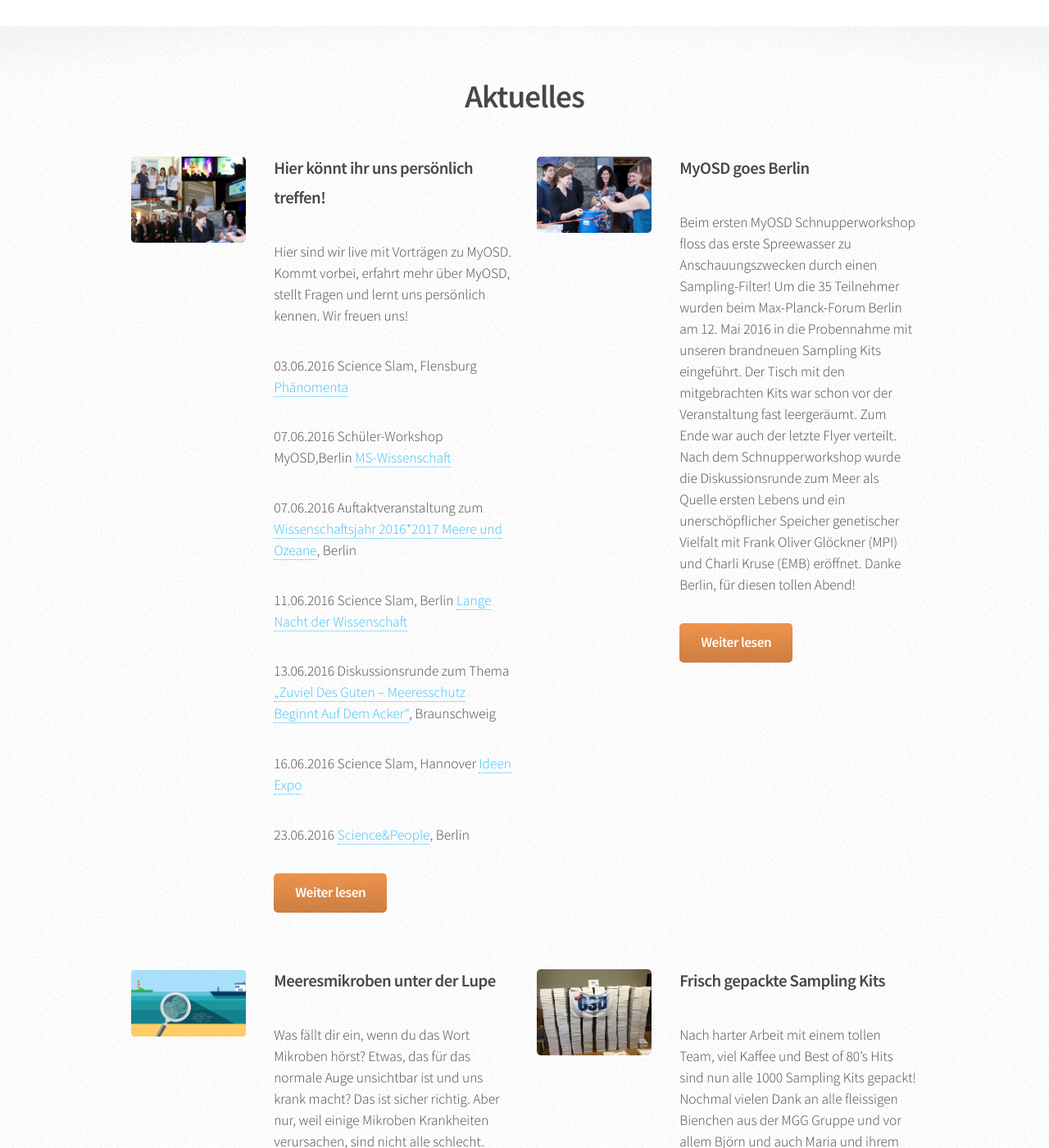
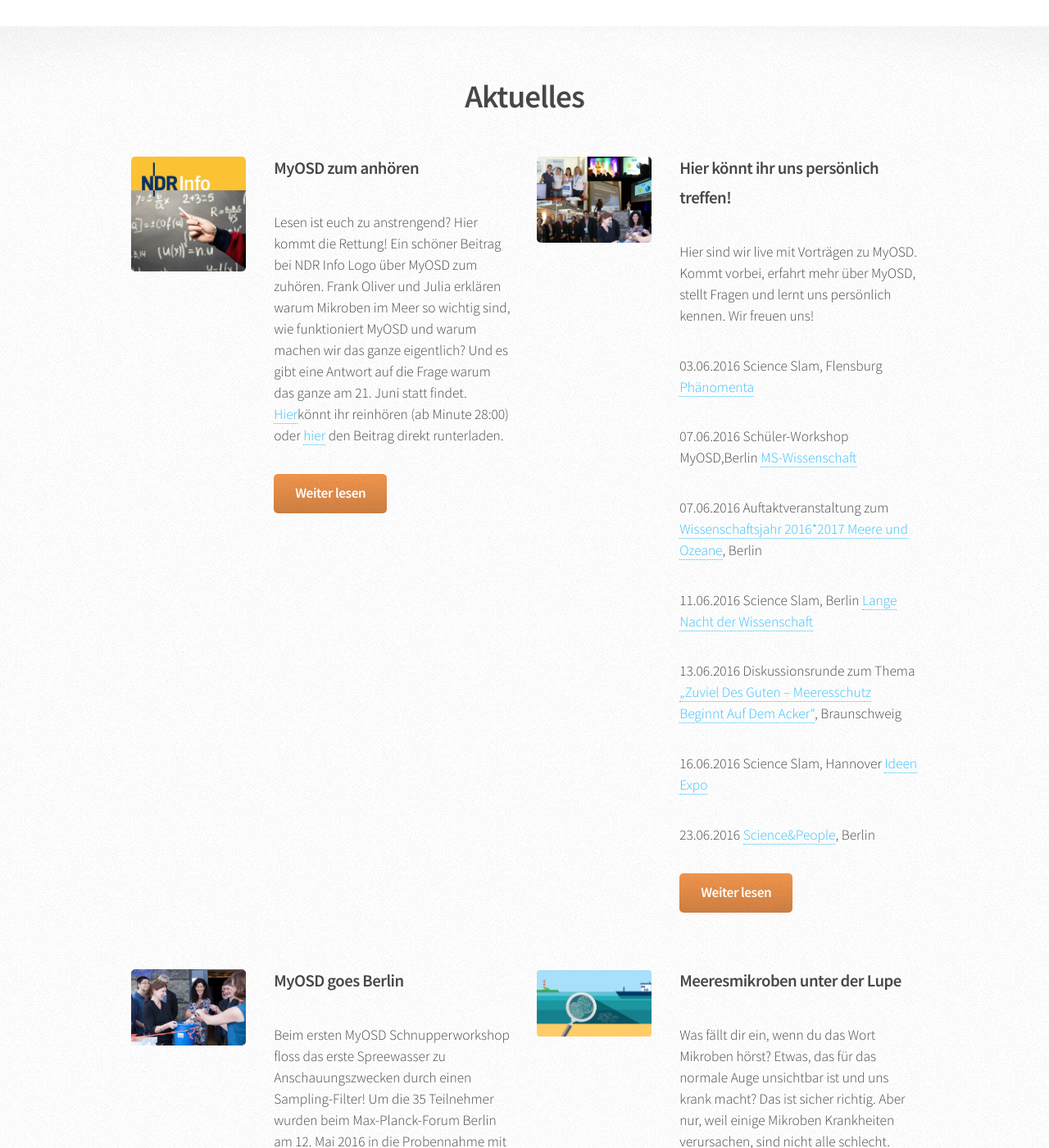
Before and after one commit to myosd/myosd.github.io, a Jekyll site: the page built from index.html, in a window 1280 px wide and 1400 px high, scrolled down 1711 px. Shown: the whole window at 82% size. Built offline with Jekyll 4.4.1, drawn with Linux system fonts in a browser that asks for light colours; some of the changed text lies outside the part shown.

Commit message:
Update 2016-06-04-ndr-logo.md

```diff
--- a/_posts/2016-06-04-ndr-logo.md
+++ b/_posts/2016-06-04-ndr-logo.md
@@ -1,7 +1,12 @@
 ---
-published: false
+published: true
+title: MyOSD zum anhören
+layout: post
+excerpt_separator: "<!--stop-->"
+featured: /assets/images/ndr.jpg
 ---
 
-Schöner Beitrag bei NDR Logo über MyOSD. Frank Oliver und Julia erklären warum Mikroben im Meer so wichtig sind, wie funktioniert MyOSD und warum machen wir das ganze eigentlich? Und es gibt eine Antwort auf die Frage warum das ganze am 21. Juni statt findet.
+Lesen ist euch zu anstrengend? Hier kommt die Rettung!
+Ein schöner Beitrag bei NDR Info Logo über MyOSD zum zuhören. Frank Oliver und Julia erklären warum Mikroben im Meer so wichtig sind, wie funktioniert MyOSD und warum machen wir das ganze eigentlich? Und es gibt eine Antwort auf die Frage warum das ganze am 21. Juni statt findet.
 [Hier](http://www.ndr.de/info/podcast2994.html)könnt ihr reinhören (ab Minute 28:00)
-oder [hier](https://owncloud.mpi-bremen.de/index.php/s/nGkXwLEILpeyUQ1) den Beitrag direkt runterladen
+oder [hier](https://owncloud.mpi-bremen.de/index.php/s/nGkXwLEILpeyUQ1) den Beitrag direkt runterladen.
```
